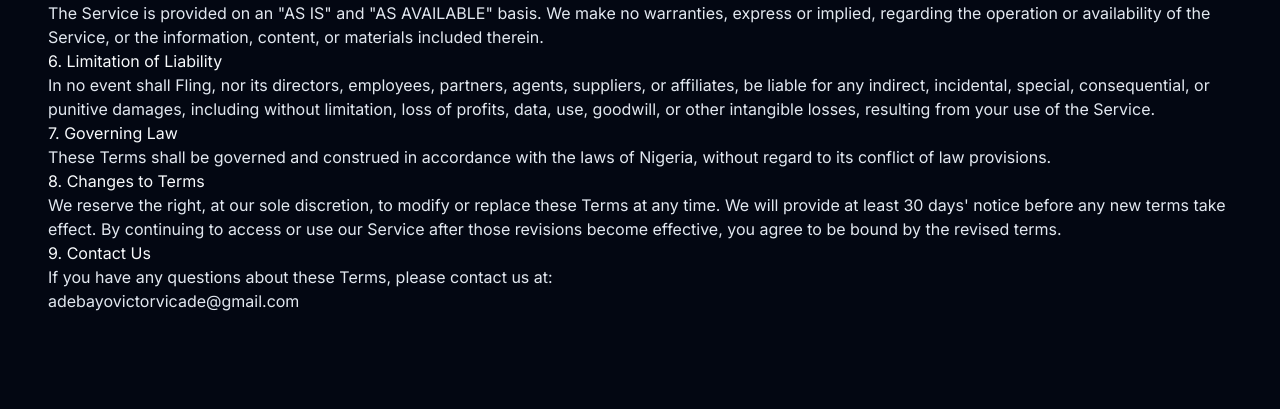
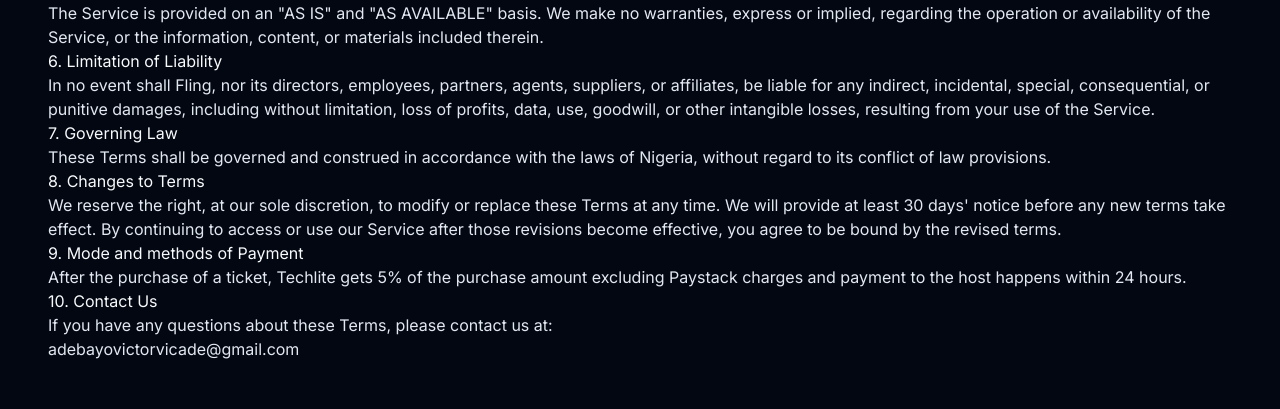
Before and after one commit to adebayo-victor/FLING, a Flask app: page /terms in a window 1280 px wide. Shown: the part 1133-1542 px from the top of the page. Before the commit the page ends 1444 px from the top, so only its background shows below. Run offline with Flask 3, Linux system fonts and the light colour scheme; parts of the project's set-up code (start-up, migrations or seed data) failed here and were passed over; some libraries are stand-ins or nearby versions.

Commit message:
Committin changes

```diff
--- a/app.py
+++ b/app.py
@@ -749,9 +749,7 @@ def post_session():
             "callback_url": "https://fling-2a4m.onrender.com/callback",
 
             # 👇 Revenue sharing
-            "subaccount": subaccount[0]['subaccount_code'],  # seller's subaccount
-            "bearer": "subaccount",  # who bears Paystack fees (main or subaccount)
-            "transaction_charge": int(float(price) * 100 * 0.05)  # 5% cut for you
+            "split_code": "SPL_mHIgKuWipp"
         }
 
 
--- a/dbAdmin.py
+++ b/dbAdmin.py
@@ -12,8 +12,9 @@ db = SQL(os.environ.get("DATABASE_URL"))
 
 try:
     # USERS TABLE
-    db.execute("DELETE FROM users WHERE name = ?", 'Adebayo Oluseyi')
-    events = db.execute("SELECT name FROM users")
+    db.execute("DELETE FROM tickets")
+    db.execute("DELETE FROM events")
+    db.execute("DELETE FROM users")
 
     print(events, len(events))
 except Exception as e:
--- a/templates/my_dashboard.html
+++ b/templates/my_dashboard.html
@@ -379,7 +379,7 @@
             <h3 class="text-2xl font-bold text-white mb-6 text-center">User Profile</h3>
 
             <input type="hidden" value="{{user.id}}" class="hidden" id="profile-id" name="id">
-            <form id="profile-form" class="space-y-6 overflow-y-auto">
+            <form id="profile-form" class="space-y-6 overflow-y-auto" action="/update_profile", method="post">
                 <input type="text" id="profile-id" name="name" value="{{ user.id }}" class="mt-1 block w-full bg-zinc-800 rounded-md border-zinc-700 text-white p-3 focus:ring-2 focus:ring-green-500 focus:border-green-500">
                 <!-- Name -->
                 <div>
--- a/templates/terms.html
+++ b/templates/terms.html
@@ -97,7 +97,10 @@
             <h3>8. Changes to Terms</h3>
             <p>We reserve the right, at our sole discretion, to modify or replace these Terms at any time. We will provide at least 30 days' notice before any new terms take effect. By continuing to access or use our Service after those revisions become effective, you agree to be bound by the revised terms.</p>
 
-            <h3>9. Contact Us</h3>
+            <h3>9. Mode and methods of Payment</h3>
+            <p>After the purchase of a ticket, Techlite gets 5% of the purchase amount excluding Paystack charges and payment to the host happens within 24 hours.</p>
+
+            <h3>10. Contact Us</h3>
             <p>If you have any questions about these Terms, please contact us at:</p>
             <p>adebayovictorvicade@gmail.com</p>
         </div>
```
